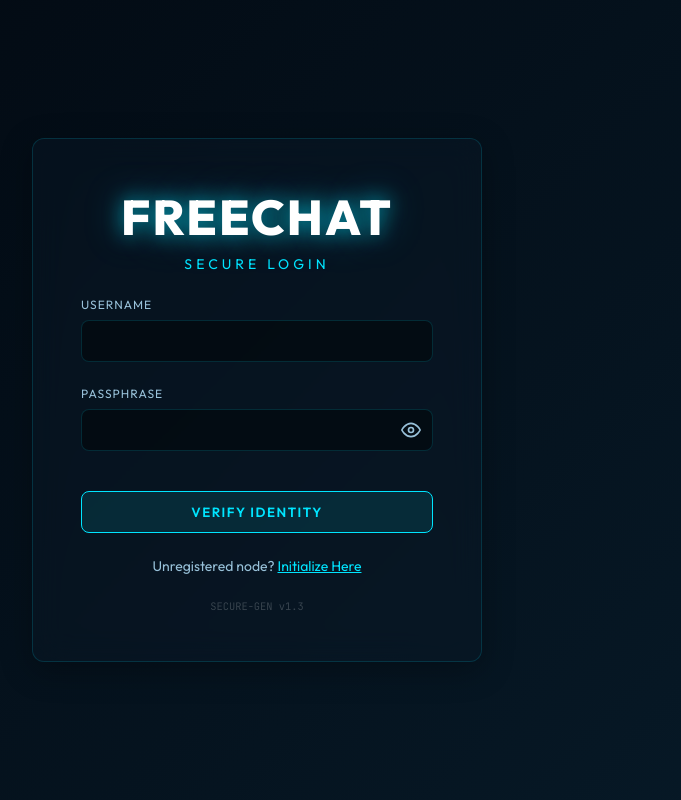
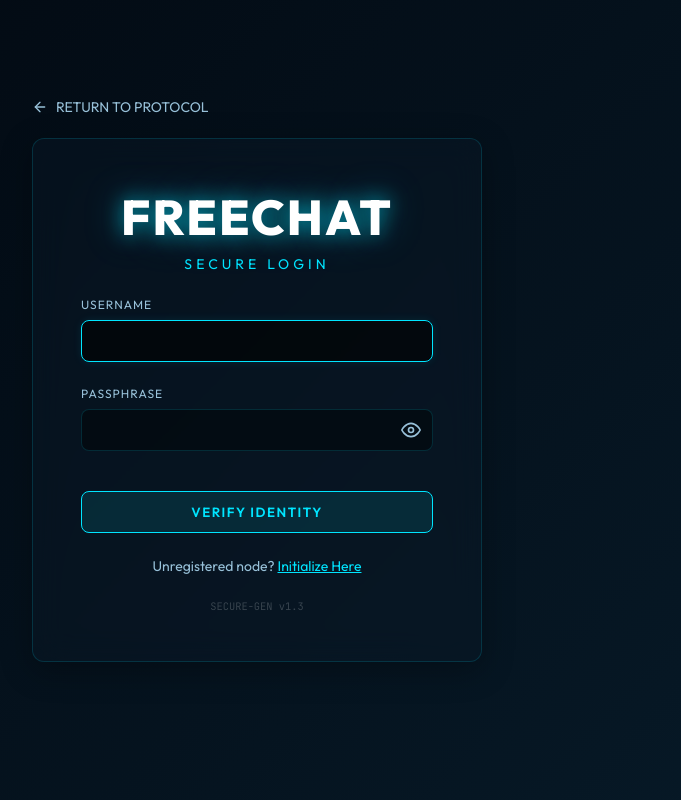
Before and after one commit to ARJUN-RAJESH-24/freechat-secure, a Next.js app: page /login in a window 1280 px wide. Shown: the whole page, without its empty margins (383-1064 px from the left). Built offline with nearby package versions, Linux system fonts and the light colour scheme.

Commit message:
feat: add UX and QoL improvements
- Add global back buttons to login and register pages
- Add copy to clipboard utility for Node ID in chat sidebar
- Automatically focus username inputs on mount for auth pages
- Automatically focus chat textarea when switching chats

```diff
--- a/src/app/login/LoginForm.js
+++ b/src/app/login/LoginForm.js
@@ -49,7 +49,12 @@ export default function LoginForm() {
   }
 
   return (
-    <form onSubmit={handleSubmit} className="glass-panel fade-in" style={{ padding: "3rem", width: "100%", maxWidth: "450px", display: "flex", flexDirection: "column", gap: "1.5rem" }}>
+    <div style={{ position: "relative", width: "100%", maxWidth: "450px" }}>
+      <Link href="/" style={{ position: "absolute", top: "-40px", left: "0", color: "var(--text-secondary)", fontSize: "0.875rem", display: "flex", alignItems: "center", gap: "8px", textDecoration: "none", transition: "color 0.2s" }} onMouseEnter={(e) => e.target.style.color = "#fff"} onMouseLeave={(e) => e.target.style.color = "var(--text-secondary)"}>
+        <svg width="16" height="16" viewBox="0 0 24 24" fill="none" stroke="currentColor" strokeWidth="2" strokeLinecap="round" strokeLinejoin="round"><line x1="19" y1="12" x2="5" y2="12"></line><polyline points="12 19 5 12 12 5"></polyline></svg>
+        RETURN TO PROTOCOL
+      </Link>
+      <form onSubmit={handleSubmit} className="glass-panel fade-in" style={{ padding: "3rem", width: "100%", display: "flex", flexDirection: "column", gap: "1.5rem" }}>
 
       <h2 className="animate-brand" style={{ textAlign: "center", fontSize: "3rem", color: "#ffffff", fontWeight: "900", letterSpacing: "2px", margin: "0" }}>FREECHAT</h2>
       <p style={{ textAlign: "center", fontSize: "0.875rem", color: "var(--accent-cyan)", marginTop: "-1rem", letterSpacing: "4px" }}>SECURE LOGIN</p>
@@ -74,7 +79,7 @@ export default function LoginForm() {
 
       <div style={{ display: "flex", flexDirection: "column", gap: "0.5rem" }}>
         <label htmlFor="username" style={{ fontSize: "0.75rem", color: "var(--text-secondary)", letterSpacing: "1px" }}>USERNAME</label>
-        <input type="text" id="username" name="username" required autoComplete="username" disabled={status !== "idle"} />
+        <input type="text" id="username" name="username" required autoComplete="username" disabled={status !== "idle"} autoFocus />
       </div>
 
       <div style={{ display: "flex", flexDirection: "column", gap: "0.5rem" }}>
@@ -112,6 +117,7 @@ export default function LoginForm() {
       </p>
       <p className="mono-text" style={{ textAlign: "center", fontSize: "0.65rem", color: "rgba(255,255,255,0.2)" }}>SECURE-GEN v1.3</p>
 
-    </form>
+      </form>
+    </div>
   );
 }
```
Also changed, not shown: src/app/chat/ClientChat.js (+16 -1 lines), src/app/register/RegisterForm.js (+9 -3 lines).
